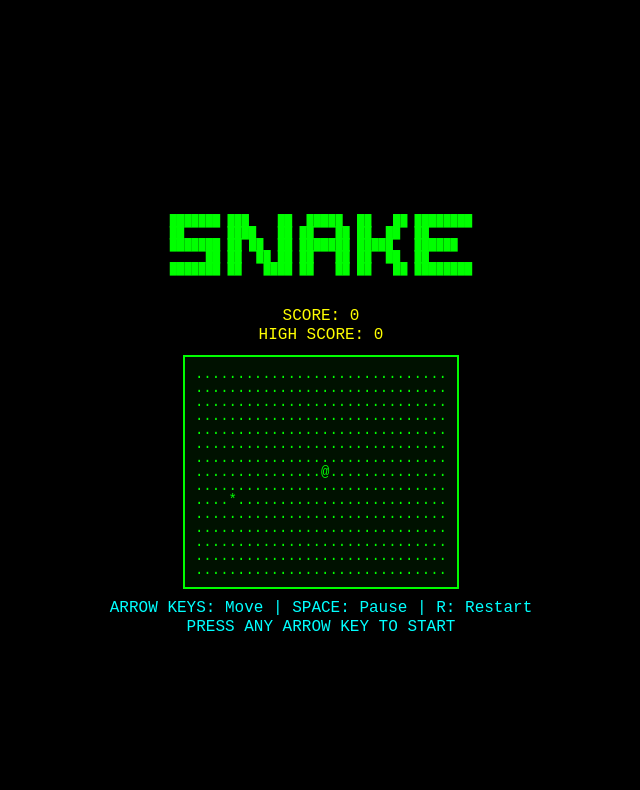
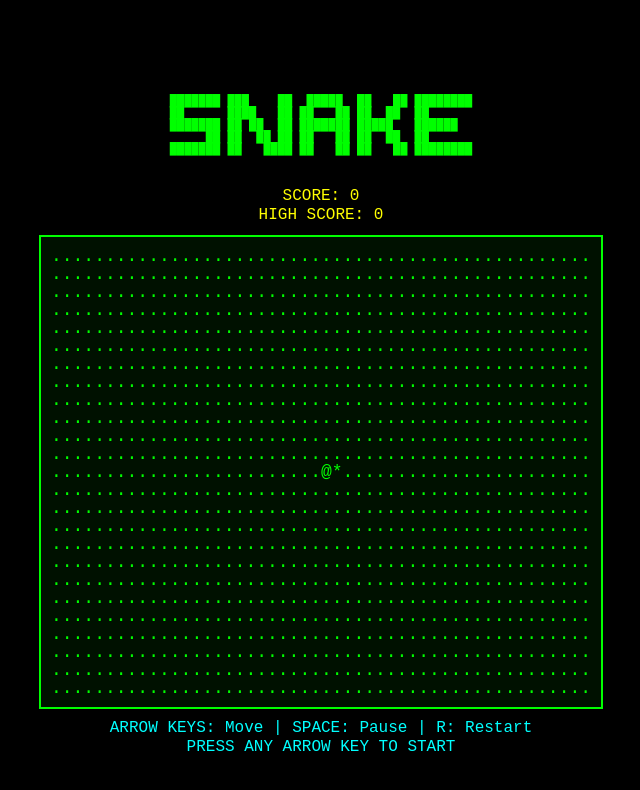
Before and after one commit to LuteADHD/Arcade, a plain HTML site: page games/Snake.html in a window 1280 px wide. Shown: the whole page, without its empty margins (319-959 px from the left). Drawn offline with Linux system fonts and the light colour scheme.

Commit message:
Update Snake.html

```diff
--- a/games/Snake.html
+++ b/games/Snake.html
@@ -40,7 +40,7 @@
             border: 2px solid #00ff00;
             padding: 10px;
             font-family: 'Courier New', monospace;
-            font-size: 14px;
+            font-size: 18px;
             line-height: 1.0;
             white-space: pre;
             color: #00ff00;
@@ -91,10 +91,10 @@
         console.log("Game loading...");
 
         let game = {
-            width: 30,
-            height: 15,
-            snake: [{x: 15, y: 7}],
-            food: {x: 10, y: 5},
+            width: 50,
+            height: 25,
+            snake: [{x: 25, y: 12}],
+            food: {x: 15, y: 8},
             direction: {x: 0, y: 0},
             nextDirection: {x: 0, y: 0},
             score: 0,
@@ -241,7 +241,7 @@
 
         function restartGame() {
             console.log("Restarting game...");
-            game.snake = [{x: 15, y: 7}];
+            game.snake = [{x: 25, y: 12}];
             game.direction = {x: 0, y: 0};
             game.nextDirection = {x: 0, y: 0};
             game.score = 0;
```
